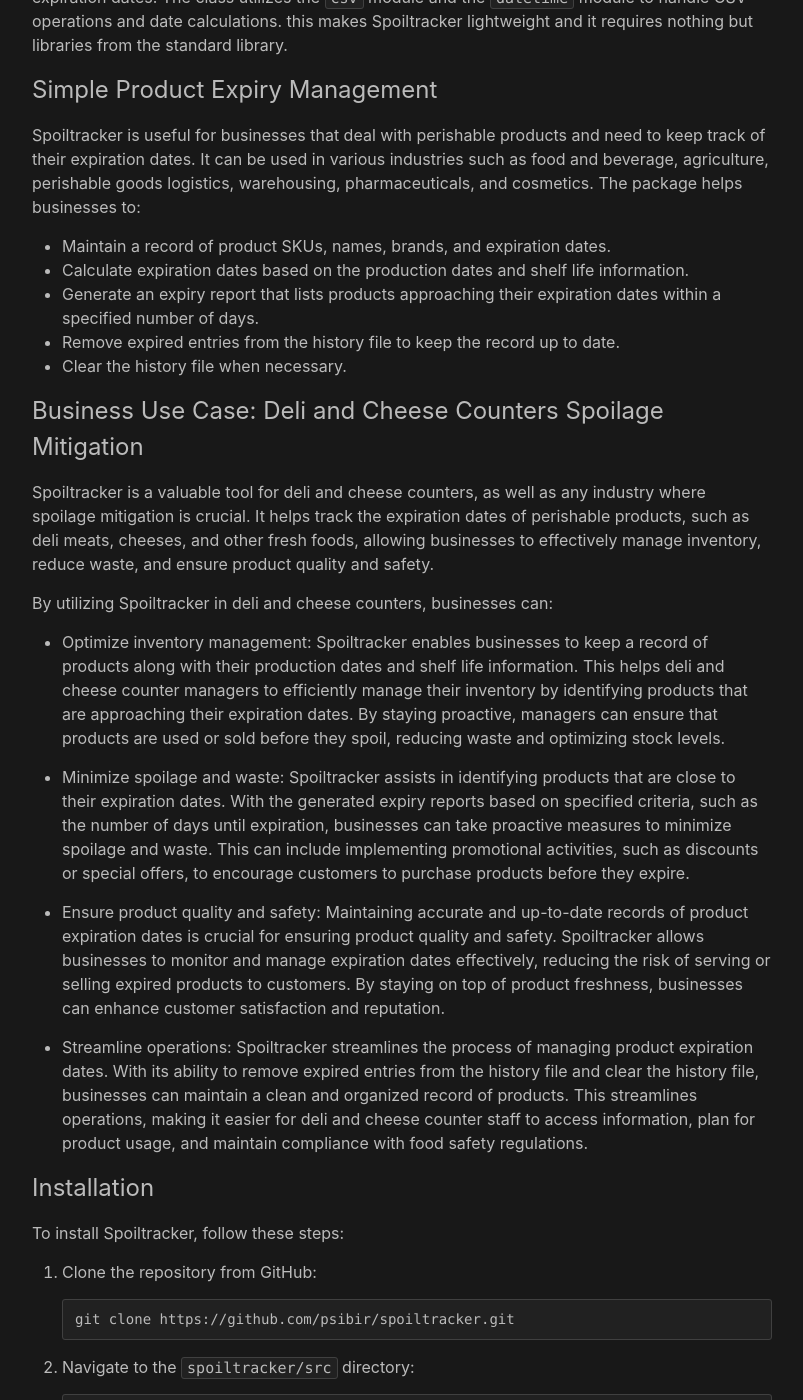
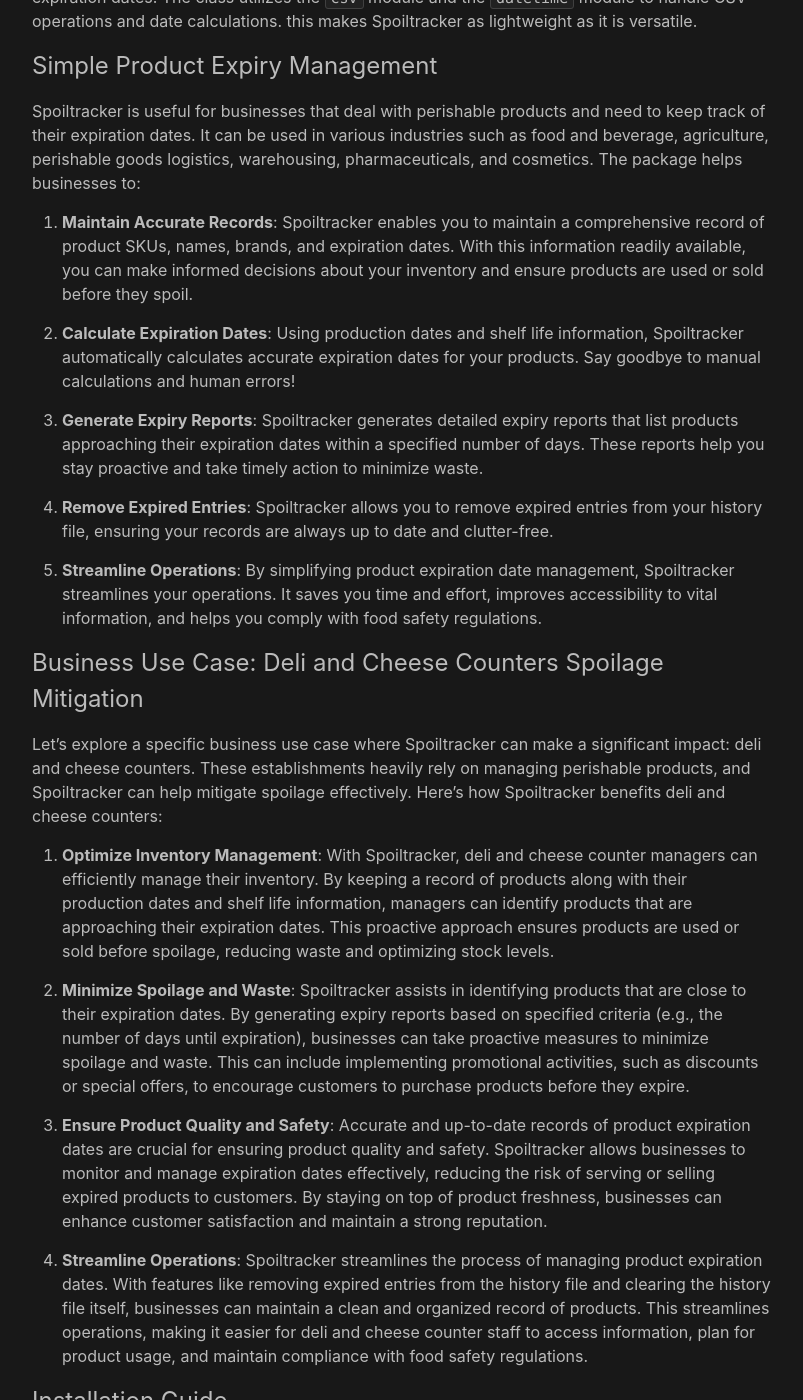
Before and after one commit to psibir/psibir.github.io, a Jekyll site: the page built from _posts/2023-06-06-Automating Expiry Tracking.md, in a window 1280 px wide and 1400 px high, scrolled down 857 px. Shown: the whole window, without its empty margins (238-1041 px from the left). Built offline with Jekyll 4.4.1, drawn with Linux system fonts in a browser that asks for light colours; a script that is not in the unit is left out; comment, search, counter and statistics services are not loaded; some of the changed text lies outside the part shown.

Commit message:
Update 2023-06-06-Automating Expiry Tracking.md

````diff
--- a/_posts/2023-06-06-Automating Expiry Tracking.md
+++ b/_posts/2023-06-06-Automating Expiry Tracking.md
@@ -13,92 +13,164 @@
 
 [Spoiltracker on GitHub](https://github.com/psibir/spoiltracker)
 
-The project revolves around an `ExpiryTracker` class, which is responsible for loading shelf life data, processing CSV files containing SKU information, and generating reports based on expiration dates. The class utilizes the `csv` module and the `datetime` module to handle CSV operations and date calculations. this makes Spoiltracker lightweight and it requires nothing but libraries from the standard library.
+The project revolves around an `ExpiryTracker` class, which is responsible for loading shelf life data, processing CSV files containing SKU information, and generating reports based on expiration dates. The class utilizes the `csv` module and the `datetime` module to handle CSV operations and date calculations. this makes Spoiltracker as lightweight as it is versatile.
 
 ## Simple Product Expiry Management
 
 Spoiltracker is useful for businesses that deal with perishable products and need to keep track of their expiration dates. It can be used in various industries such as food and beverage, agriculture, perishable goods logistics, warehousing, pharmaceuticals, and cosmetics. The package helps businesses to:
 
-- Maintain a record of product SKUs, names, brands, and expiration dates.
-- Calculate expiration dates based on the production dates and shelf life information.
-- Generate an expiry report that lists products approaching their expiration dates within a specified number of days.
-- Remove expired entries from the history file to keep the record up to date.
-- Clear the history file when necessary.
+1. **Maintain Accurate Records**: Spoiltracker enables you to maintain a comprehensive record of product SKUs, names, brands, and expiration dates. With this information readily available, you can make informed decisions about your inventory and ensure products are used or sold before they spoil.
+
+2. **Calculate Expiration Dates**: Using production dates and shelf life information, Spoiltracker automatically calculates accurate expiration dates for your products. Say goodbye to manual calculations and human errors!
+
+3. **Generate Expiry Reports**: Spoiltracker generates detailed expiry reports that list products approaching their expiration dates within a specified number of days. These reports help you stay proactive and take timely action to minimize waste.
+
+4. **Remove Expired Entries**: Spoiltracker allows you to remove expired entries from your history file, ensuring your records are always up to date and clutter-free.
+
+5. **Streamline Operations**: By simplifying product expiration date management, Spoiltracker streamlines your operations. It saves you time and effort, improves accessibility to vital information, and helps you comply with food safety regulations.
 
 ## Business Use Case: Deli and Cheese Counters Spoilage Mitigation
 
-Spoiltracker is a valuable tool for deli and cheese counters, as well as any industry where spoilage mitigation is crucial. It helps track the expiration dates of perishable products, such as deli meats, cheeses, and other fresh foods, allowing businesses to effectively manage inventory, reduce waste, and ensure product quality and safety.
+Let's explore a specific business use case where Spoiltracker can make a significant impact: deli and cheese counters. These establishments heavily rely on managing perishable products, and Spoiltracker can help mitigate spoilage effectively. Here's how Spoiltracker benefits deli and cheese counters:
 
-By utilizing Spoiltracker in deli and cheese counters, businesses can:
+1. **Optimize Inventory Management**: With Spoiltracker, deli and cheese counter managers can efficiently manage their inventory. By keeping a record of products along with their production dates and shelf life information, managers can identify products that are approaching their expiration dates. This proactive approach ensures products are used or sold before spoilage, reducing waste and optimizing stock levels.
 
-- Optimize inventory management: Spoiltracker enables businesses to keep a record of products along with their production dates and shelf life information. This helps deli and cheese counter managers to efficiently manage their inventory by identifying products that are approaching their expiration dates. By staying proactive, managers can ensure that products are used or sold before they spoil, reducing waste and optimizing stock levels.
+2. **Minimize Spoilage and Waste**: Spoiltracker assists in identifying products that are close to their expiration dates. By generating expiry reports based on specified criteria (e.g., the number of days until expiration), businesses can take proactive measures to minimize spoilage and waste. This can include implementing promotional activities, such as discounts or special offers, to encourage customers to purchase products before they expire.
 
-- Minimize spoilage and waste: Spoiltracker assists in identifying products that are close to their expiration dates. With the generated expiry reports based on specified criteria, such as the number of days until expiration, businesses can take proactive measures to minimize spoilage and waste. This can include implementing promotional activities, such as discounts or special offers, to encourage customers to purchase products before they expire.
+3. **Ensure Product Quality and Safety**: Accurate and up-to-date records of product expiration dates are crucial for ensuring product quality and safety. Spoiltracker allows businesses to monitor and manage expiration dates effectively, reducing the risk of serving or selling expired products to customers. By staying on top of product freshness, businesses can enhance customer satisfaction and maintain a strong reputation.
 
-- Ensure product quality and safety: Maintaining accurate and up-to-date records of product expiration dates is crucial for ensuring product quality and safety. Spoiltracker allows businesses to monitor and manage expiration dates effectively, reducing the risk of serving or selling expired products to customers. By staying on top of product freshness, businesses can enhance customer satisfaction and reputation.
+4. **Streamline Operations**: Spoiltracker streamlines the process of managing product expiration dates. With features like removing expired entries from the history file and clearing the history file itself, businesses can maintain a clean and organized record of products. This streamlines operations, making it easier for deli and cheese counter staff to access information, plan for product usage, and maintain compliance with food safety regulations.
 
-- Streamline operations: Spoiltracker streamlines the process of managing product expiration dates. With its ability to remove expired entries from the history file and clear the history file, businesses can maintain a clean and organized record of products. This streamlines operations, making it easier for deli and cheese counter staff to access information, plan for product usage, and maintain compliance with food safety regulations.
+## Installation Guide
 
-## Installation
+Getting started with Spoiltr
 
-To install Spoiltracker, follow these steps:
+acker is a breeze. Just follow these simple steps to install it on your system:
 
-1. Clone the repository from GitHub:
+1. **Clone the Repository**: Begin by cloning the Spoiltracker repository from GitHub. Open your terminal and run the following command:
 
    ```shell
    git clone https://github.com/psibir/spoiltracker.git
    ```
 
-2. Navigate to the `spoiltracker/src` directory:
+2. **Navigate to the Source Directory**: Once cloned, navigate to the `spoiltracker/src` directory using the following command:
 
    ```shell
    cd spoiltracker/src
    ```
 
-3. Install the required dependencies. It is recommended to use a virtual environment:
+3. **Create a Virtual Environment**: It is recommended to create a virtual environment to isolate Spoiltracker's dependencies. Run the following commands to create and activate a virtual environment:
 
    ```shell
-   python -m venv .venv      # Create a virtual environment (optional)
-   source env/bin/activate  # Activate the virtual environment (optional)
+   python -m venv .venv
+   source .venv/bin/activate
    ```
 
-4. Run the `spoiltracker.py` script:
+4. **Install Dependencies**: Spoiltracker relies on a few external dependencies. To install them, run the following command:
+
+   ```shell
+   pip install -r requirements.txt
+   ```
+
+5. **Execute Spoiltracker**: Finally, you're ready to run Spoiltracker! Execute the following command to start the Spoiltracker script:
 
    ```shell
    python spoiltracker.py
    ```
 
-   This will execute the Spoiltracker script. Use the -h argue to see `help`.
+   This will initiate the Spoiltracker functionality, allowing you to manage your product expiration dates effortlessly.
 
-The package can be also be installed using pip:
+Alternatively, you can install Spoiltracker using `pip` by running the following command:
 
 ```shell
 pip install spoiltracker
 ```
 
-## Usage
+## Usage Guide
 
-Spoiltracker can be used from the command line or integrated into other Python scripts.
+Spoiltracker provides various options and features to cater to your specific needs. Here's a detailed guide on how to utilize Spoiltracker effectively:
 
-### Command Line Usage
+### Single CSV Processing
 
-To use Spoiltracker from the command line, run the following command:
+To process a single CSV file, use the `--csv_file` and `--production_date` arguments. Specify the path to the CSV file and the production date in the format `YYYY-MM-DD`. Here's an example command:
 
-```shell
-python spoiltracker [csv_file] [production_date] [--days DAYS] [--remove-expired] [--expiry-report-dest FILE] [--clear-history]
+```bash
+spoiltracker --csv_file path/to/file.csv --production_date 2023-06-01
 ```
 
-- `[csv_file]` (optional): The path to the CSV file containing the product data. If not provided, Spoiltracker will generate an expiry report based on the existing history file.
-- `[production_date]` (optional): The production date in the format "YYYY-MM-DD". If not provided, Spoiltracker will generate an expiry report based on the existing history file.
-- `--days DAYS` (optional): The threshold for the number of days until expiration. Default is 3 days.
-- `--remove-expired` (optional): Flag to remove expired entries from the history file and clear the expiry report file.
-- `--expiry-report-dest FILE` (optional): Destination file for the expiry report. If not provided, the default file "expiryreport.csv" will be used.
-- `--clear-history` (optional): Flag to clear the history file.
-- `-h` : Help menu
+This command will process the specified CSV file, calculate the expiration dates based on the shelf life data, and append the results to the history file.
+
+### Batch Processing
+
+To batch process multiple CSV files, place the files in a directory and use the `--batch` argument to specify the directory path. The files in the directory must be named in the format `YYYY-MM-DD.csv`, representing the production dates. Here's an example command:
+
+```bash
+spoiltracker --batch path/to/directory
+```
+
+SpoilTracker will process each CSV file in the batch, calculate the expiration dates, and append the results to the history file.
+
+### Expiry Report
+
+To generate an expiry report, use the `--days` argument to set the threshold for the number of days until expiration. By default, SpoilTracker uses a threshold of 3 days. The expiry report includes the SKUs, names, brands, and expiration dates of the products that fall within the specified threshold. Here's an example command:
+
+```bash
+spoiltracker --days 5
+```
+
+The expiry report will be saved in the default output file `./output/expiryreport.csv`. You can also specify a custom output file using the `--output-dest` argument.
+
+### Clearing Expired Entries
+
+If you want to remove expired entries from the history file and clear the expiry report file, use the `--clear-expired` flag. Here's an example command:
+
+```bash
+spoiltracker --clear-expired
+```
+
+This command will remove expired entries from the history file and clear the expiry report file.
+
+### Clearing History File
+
+To clear the history file, use the `--clear-history` flag. Here's an example command:
+
+```
+
+bash
+spoiltracker --clear-history
+```
+
+This command will clear the history file, removing all entries.
+
+### Outputting a Pretty-Printed Expiry Report
+
+To output a pretty-printed expiry report as a text file, use the `--table` flag. Here's an example command:
+
+```bash
+spoiltracker --table
+```
+
+This command will generate the expiry report and save it as `./output/expiryreport.txt`. The text file will contain a nicely formatted table with the SKUs, names, brands, and expiration dates of the products that fall within the specified threshold.
+
+## Method Description
+
+If you want to dig deeper into the inner workings of Spoiltracker, here's a description of the available methods:
+
+- `load_shelf_life_data()`: Loads the shelf life data from the shelf life file.
+- `calculate_expiration_date(production_date, shelf_life)`: Calculates the expiration date based on the production date and shelf life.
+- `append_to_history(data)`: Appends data to the history file.
+- `append_to_expiry_report(data, days, output_dest=None)`: Appends data to the expiry report file for products that fall within the specified threshold.
+- `sort_expiry_report(output_dest)`: Sorts the expiry report file by expiration date.
+- `generate_expiry_report(days, output_dest=None)`: Generates the expiry report for products that fall within the specified threshold.
+- `clear_expired_entries()`: Removes expired entries from the history file and clears the expiry report file.
+- `clear_history_file()`: Clears the history file.
+- `process_csv(csv_file_path, prod_date)`: Processes a CSV file, calculates expiration dates, and returns the processed data.
+- `print_table(output_dest=None, show_console=False)`: Prints a pretty-formatted table of the expiry report and saves it as a text file.
+- `run(csv_file=None, production_date=None, days=3, clear_expired=False, output_dest=None, clear_history=False, print_table=False)`: Runs the SpoilTracker functionality based on the provided arguments.
 
 ### Python Script Integration
 
-To use Spoiltracker in a Python script, you can import the `ExpiryTracker` class and create an instance of it. Then, call the `run` method with the desired parameters.
+If you prefer integrating Spoiltracker into your own Python script, you can do so by importing the `ExpiryTracker` class and creating an instance of it. Then, call the `run` method with the desired parameters. Here's an example:
 
 ```python
 from spoiltracker import ExpiryTracker
@@ -107,24 +179,20 @@
 expiry_tracker.run(csv_file="sku_list.csv", production_date="2023-06-01", days=5, remove_expired=True)
 ```
 
-### Shelf Life Data
+## Customize Shelf Life Data
 
-Spoiltracker requires shelf life data to calculate expiration dates. By default, it expects a CSV file named "shelflife.csv" in the same directory as the script or package using Spoiltracker. The file should have the following columns: SKU, Name, Brand, Shelf Life (in days).
-
-```csv
-SKU,Name,Brand,Shelf Life
-123,Product 1,Brand 1,10
-456,Product 2,Brand 2,7
-```
-
-## Customization
-
-You can customize the shelf life file path by providing it when creating an instance of `ExpiryTracker`.
+Spoiltracker requires shelf life data to calculate expiration dates. By default, it expects a CSV file named "shelflife.csv" in the `./csv` directory. The file should have the following columns: SKU, Name, Brand, and "Shelf Life" (in days). However, you can customize the shelf life file path by providing it when creating an instance of `ExpiryTracker`. Here's an example:
 
 ```python
 expiry_tracker = ExpiryTracker(shelf_life_file="custom_shelflife.csv")
 ```
 
+Feel free to tailor the shelf life data to your specific business needs.
+
+## Need Help?
+
+[Contact me](https://psibir.github.io/page/contact/) for assistance on how you can use spoiltracker for your business.
+
 ## Feedback
 
 Let me know how you use it or how it can be improved!
````
